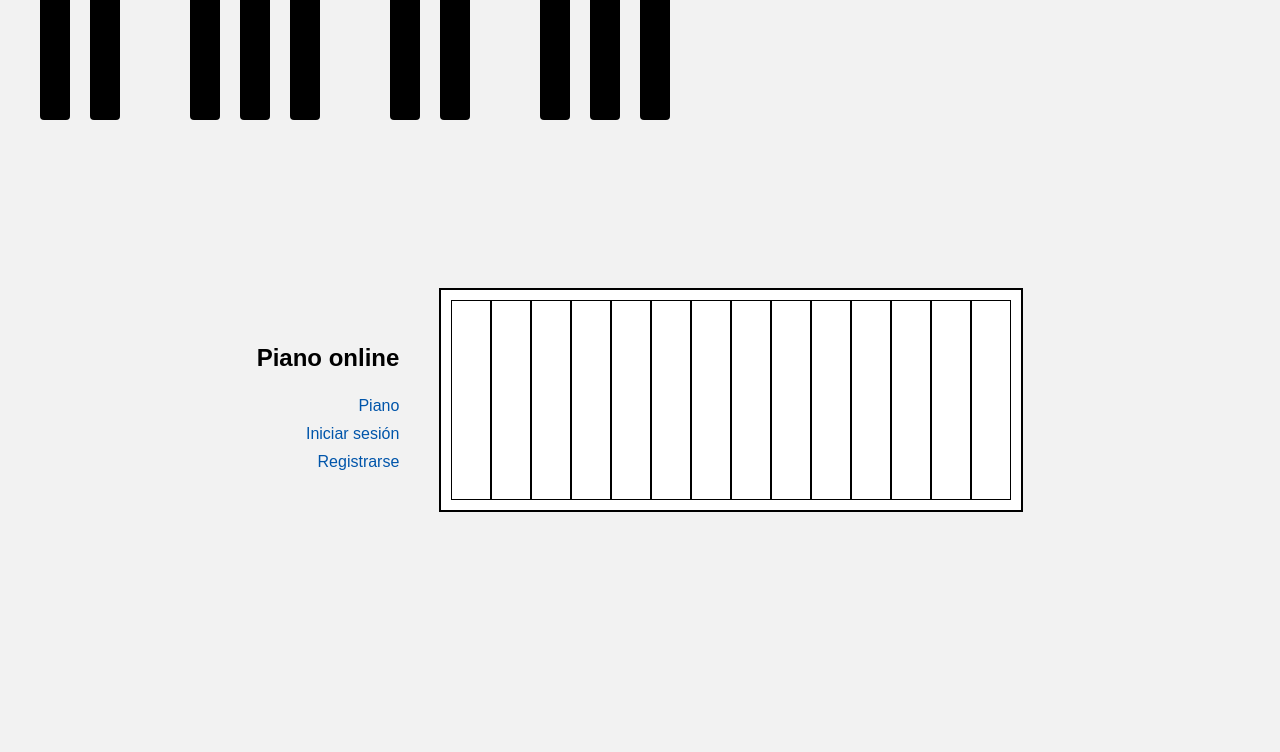
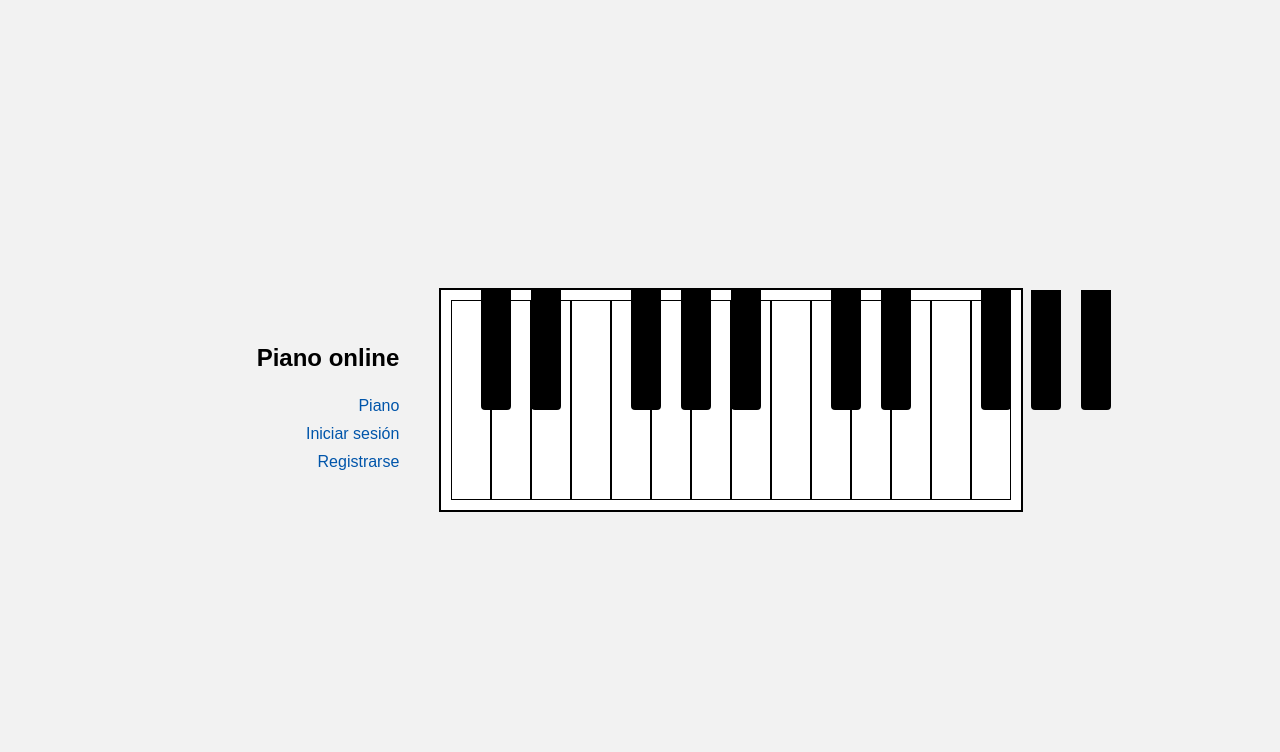
Before and after one commit to rubenhdezmtinez/piano-online, a PHP site: page / in a window 1280 px wide. Shown: the top 752 px of the page. Run offline with PHP 8.4, Linux system fonts and the light colour scheme.

Commit message:
frontend v1.3

```diff
--- a/css/estilos.css
+++ b/css/estilos.css
@@ -40,9 +40,11 @@
 
 /* Piano al centro */
 .piano {
+    position: relative; /* <--- necesario */
     border: 2px solid black;
     padding: 10px;
     background-color: white;
+    width: fit-content; /* opcional: evita que se expanda de más */
 }
 
 /* Contenedor de teclas blancas */
```
